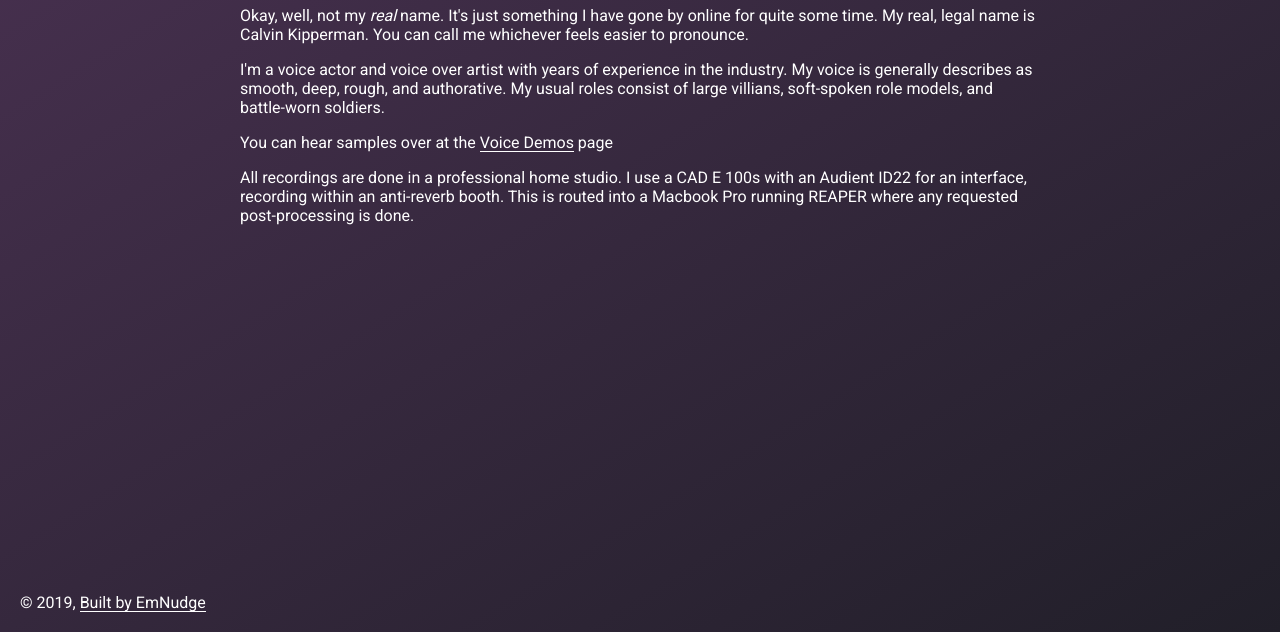
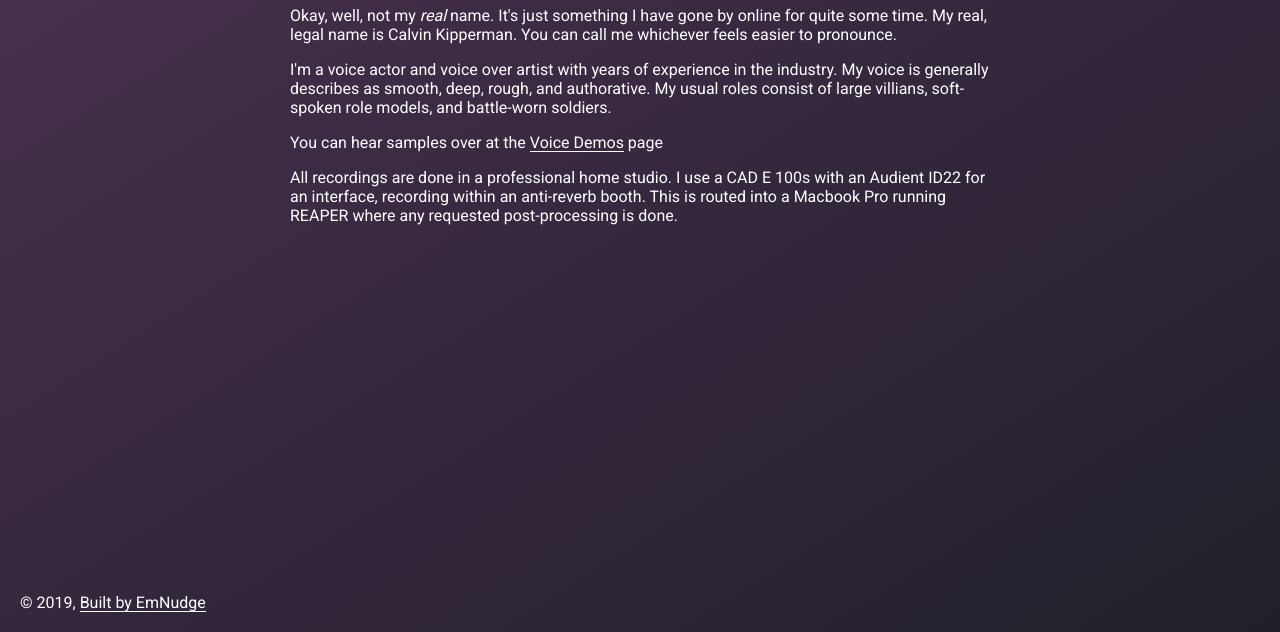
Before and after one commit to EmNudge/emnudge-site, a Gatsby site: page / in a window 1280 px wide. Shown: the part 168-800 px from the top of the page. Built offline with nearby package versions, Linux system fonts and the light colour scheme; Gatsby itself is replaced by a stand-in of ours.

Commit message:
reworked layout and layout css to be cleaner

```diff
--- a/src/components/layout.js
+++ b/src/components/layout.js
@@ -17,22 +17,27 @@ const Layout = ({ children }) => (
         }
       }
     `}
-    render={data => (
-      <>
+    render={data => {
+      const currentYear = new Date().getFullYear();
+      const copDate = 2019 + (2019 !== currentYear ? ` - ${currentYear}` : '');
+
+      return (
+        <React.Fragment>
           <Header pages={[
             { name: 'About', route: '/' },
             { name: 'Demos', route: '/demos' },
             { name: 'Portfolio', route: '/portfolio' },
             { name: 'Contact', route: '/contact' },
           ]}/>
-        <div className="main-container">
-          <main>{children}</main>
+
+          <main className="main-container">{children}</main>
+
           <footer style={{ position: 'fixed', bottom: 20, left: 20 }}>
-            © {2019 === new Date().getFullYear() ? '2019' : `2019 - ${new Date().getFullYear()}`}, <Link to="/website">Built by EmNudge </Link>
+            © {copDate}, <Link to="/website">Built by EmNudge</Link>
           </footer>
-        </div>
-      </>
-    )}
+        </React.Fragment>
+      )
+    }}
   />
 )
 
--- a/src/components/layout.scss
+++ b/src/components/layout.scss
@@ -1,10 +1,37 @@
 .main-container {
     margin: 0 auto;
-    padding-top: 0;
-    max-width: 1000px;
+    padding: 0 20px;
+    max-width: 700px;
 
     h1 {
         color: var(--theme-color);
+    }
+}
+
+main {
+    animation: fade-grow-in .5s;
+}
+
+@keyframes fade-grow-in {
+    from {
+        opacity: 0;
+        transform: scale(.8);
+    }
+    to {
+        opacity: 1;
+        transform: scale(1);
+    }
+}
+
+@keyframes fade-fall-in {
+    from {
+        top: -20px;
+        opacity: 0;
+    }
+    to {
+        top: 0px;
+        opacity: 1;
+    }
 }
 
 a {
@@ -35,40 +62,8 @@
     }
 }
 
-    main {
-        max-width: 800px;
-        margin: 0 auto;
-        position: relative;
-        top: 0;
-        animation: fade-grow-in .5s;
-        padding: 0 50px;
-    }
-
-    @keyframes fade-grow-in {
-        from {
-            opacity: 0;
-            transform: scale(.8);
-        }
-        to {
-            opacity: 1;
-            transform: scale(1);
-        }
-    }
-
-    @keyframes fade-fall-in {
-        from {
-            top: -20px;
-            opacity: 0;
-        }
-        to {
-            top: 0px;
-            opacity: 1;
-        }
-    }
-}
-
-@media screen and (max-width: 750px) {
-    .main-container main {
-        padding: 0 20px;
-    }
-}
+// @media screen and (max-width: 750px) {
+//     .main-container {
+//         padding: 0 60px;
+//     }
+// }
--- a/src/pages/404.js
+++ b/src/pages/404.js
@@ -7,12 +7,14 @@ const NotFoundPage = () => (
   <Layout>
     <SEO title="404: Not found" />
     <h1>Whoops! Page Not Found</h1>
+    <main>
       <p>You have just gone to a page that doesn't exist.</p>
       <p>
         Either you typed the URL incorrectly, or this is an in-site bug.
         <br/>
         If it's the latter, shoot me an email at <a href="mailto:contact@emnudge.com">contact@emnudge.com</a> and I'll fix it ASAP.
       </p>
+    </main>
   </Layout>
 )
 
--- a/src/pages/contact.js
+++ b/src/pages/contact.js
@@ -7,9 +7,7 @@ import Table from '../components/table'
 
 import './contact.scss'
 
-const Contact = () => {
-
-  return (
+const Contact = () => (
   <Layout>
     <SEO title="Contact" styleTag={<link rel="stylesheet" href="https://use.fontawesome.com/releases/v5.8.1/css/all.css" integrity="sha384-50oBUHEmvpQ+1lW4y57PTFmhCaXp0ML5d60M1M7uH2+nqUivzIebhndOJK28anvf" crossorigin="anonymous" />} />
 
@@ -56,6 +54,5 @@ const Contact = () => {
     </main>
   </Layout>
 )
-}
 
 export default Contact
--- a/src/pages/index.js
+++ b/src/pages/index.js
@@ -8,12 +8,12 @@ const IndexPage = () => (
   <Layout>
     <SEO title="Home" keywords={[`gatsby`, `application`, `react`]} />
     <h1>My Name Is EmNudge</h1>
-    <div>
+    <main>
       <p>Okay, well, not my <i>real</i> name. It's just something I have gone by online for quite some time. My real, legal name is Calvin Kipperman. You can call me whichever feels easier to pronounce.</p>
       <p>I'm a voice actor and voice over artist with years of experience in the industry. My voice is generally describes as smooth, deep, rough, and authorative. My usual roles consist of large villians, soft-spoken role models, and battle-worn soldiers.</p>
       <p>You can hear samples over at the <Link to="/demos">Voice Demos</Link> page</p>
       <p>All recordings are done in a professional home studio. I use a CAD E 100s with an Audient ID22 for an interface, recording within an anti-reverb booth. This is routed into a Macbook Pro running REAPER where any requested post-processing is done.</p>
-    </div>
+    </main>
   </Layout>
 )
 
--- a/src/pages/portfolio.js
+++ b/src/pages/portfolio.js
@@ -12,7 +12,7 @@ const Portfolio = () => (
   <Layout>
     <SEO title="Portfolio" />
     <h1>Past Roles</h1>
-    <div className="tables-container">
+    <main className="tables-container">
       <h2>Games</h2>
       <Table
         head={[
@@ -60,7 +60,7 @@ const Portfolio = () => (
           ['Road To Valve', 'MechaFourth'],
         ]}
       />
-    </div>
+    </main>
   </Layout>
 )
 
--- a/src/pages/website.js
+++ b/src/pages/website.js
@@ -8,7 +8,7 @@ const IndexPage = () => (
   <Layout>
     <SEO title="Website" />
     <h1>You've Found A Secret Page!</h1>
-    <div>
+    <main>
       <p>In addition to being a voice actor, I am also a web developer.
       <br/>As such, I have built this website myself.</p>
 
@@ -23,7 +23,7 @@ const IndexPage = () => (
       <p>If you want a more in depth explanation or some source code, send me an email at <a href="mailto:contact@emnudge.com">contact@emnudge.com</a>!</p>
 
       <br/> <br/> <br/>
-    </div>
+    </main>
   </Layout>
 )
 
```
Also changed, not shown: src/pages/demos.js (+6 -4 lines). Lines whose indentation alone changed are shown as unchanged.
